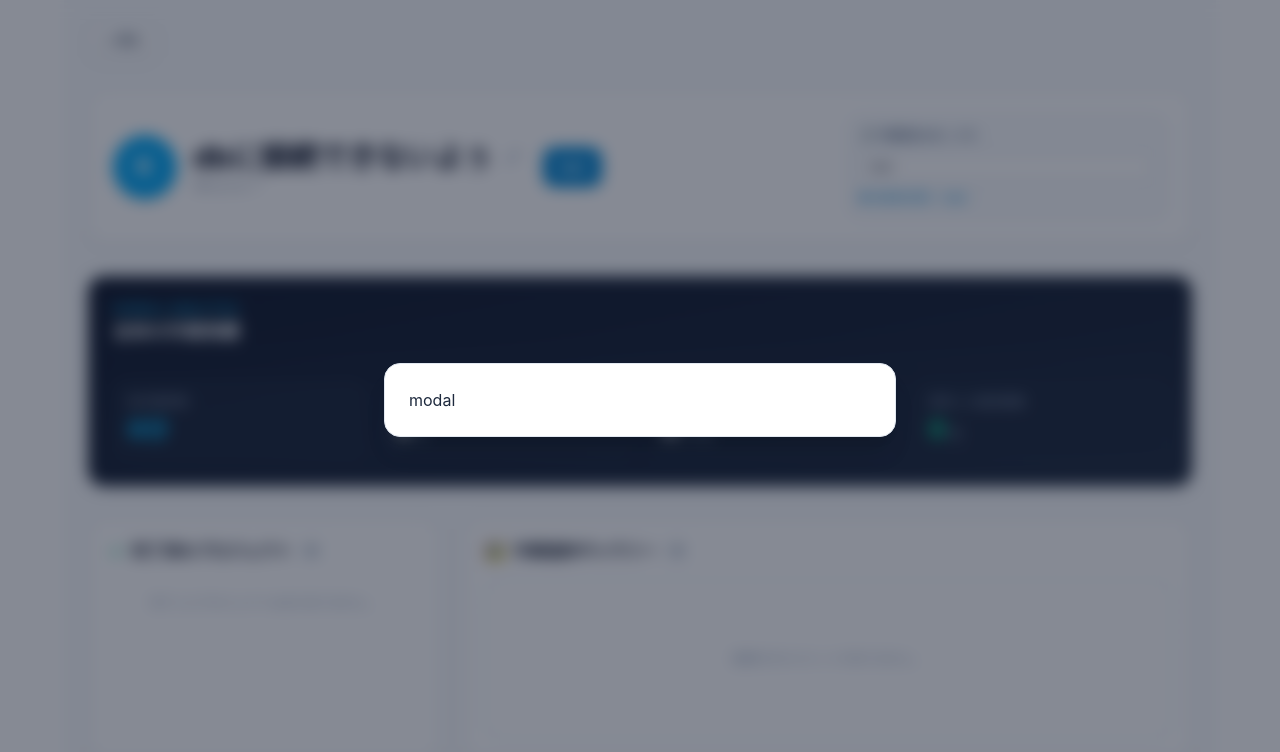
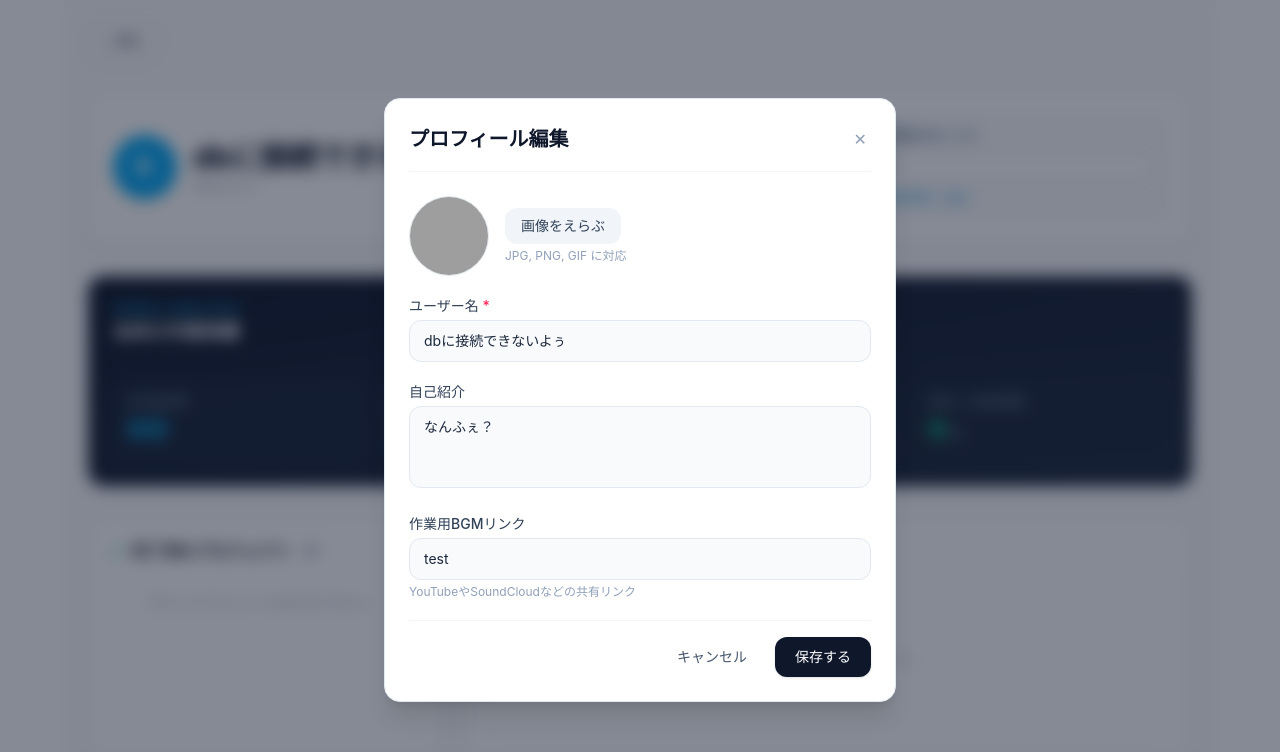
Before and after one commit to kei5o55/worklog-app, a Next.js app: page /users in a window 1280 px wide. Both pictures are taken after a click on the button "test". Shown: the top 752 px of the page. Built offline with nearby package versions, Linux system fonts and the light colour scheme; grey boxes are pictures that could not be loaded.

Commit message:
画像ギャラリーのフィルターロジック改良
最新の画像のみ表示

```diff
--- a/src/app/users/page.tsx
+++ b/src/app/users/page.tsx
@@ -14,6 +14,7 @@ import {
   loadUserProfileIdb,
   saveUserProfileIdb,
 } from "../../logic/storage-idb";
+import { completeTraverseNavigation } from "next/dist/client/components/segment-cache/navigation";
 
 const BGM_STORAGE_KEY = "user_profile_bgm_url";
 
@@ -21,11 +22,7 @@ const BGM_STORAGE_KEY = "user_profile_bgm_url";
 export const initialuUser: User = {
   id: "usr_01HGB8Z9K1M3N4P5Q6R7S8T9U0",
   name: "test user",
-  icon: {
-    url: "https://images.unsplash.com/photo-1535713875002-d1d0cf377fde?w=150",
-    width: 150,
-    height: 150,
-  },
+  icon:  "https://images.unsplash.com/photo-1535713875002-d1d0cf377fde?w=150",
   bio: "ReactとTypeScriptで個人開発中",
   bgmUrl: "https://www.youtube.com/watch?v=jfKfPfyJRdk",
   createdAt: 1704067200000, // 2024-01-01T00:00:00.000Z
@@ -42,7 +39,6 @@ export default function UserProfilePage() {
   const [isEditingName, setIsEditingName] = useState(false);
 
   //プロフィール編集用state
-  const [isEdit,setisEdit] = useState(false);
   const [isEditOpen,setisEditOpen]=useState(false);
 
   const [UserNameInput,setUserNameInput] = useState<string>("");//名前用stateで、このUserNNAmeInputに描いた名前が記録されてるので、これをidbsaveに渡す感じ
@@ -135,12 +131,24 @@ export default function UserProfilePage() {
     return projects.filter((p) => p.completed);
   }, [projects]);
 
+  const latestCommits = useMemo(() => {
+    const map = new Map<string, Commit>();
+    for (const commit of commitsAll) {
+      const existing = map.get(commit.projectId);
+      if (!existing || commit.endedAt > existing.endedAt && commit.image) {//画像があるコミットかつ、最新のものをフィルターして配列に
+        map.set(commit.projectId, commit);
+      }
+    }
+    return Array.from(map.values());
+  }, [commitsAll]); // commits が更新された時だけ再計算される
+
   // 画像付きコミットの抽出（最新順）
   const imageCommits = useMemo(() => {
-    return commitsAll
+    return latestCommits
       .filter((c) => c.image?.blob)
+      .filter((c) => completedProjects.some((p)=>p.id===c.projectId))
       .sort((a, b) => b.endedAt - a.endedAt);
-  }, [commitsAll]);
+  }, [latestCommits]);
 
   // BlobからのURL生成とクリーンアップ
   useEffect(() => {
@@ -383,7 +391,7 @@ export default function UserProfilePage() {
             </div>
           )}
         </section>
-        <UserProfileModal open={isEditOpen} onClose={() => setisEditOpen(false)}></UserProfileModal>
+        <UserProfileModal open={isEditOpen} onClose={() => setisEditOpen(false)} currentUser={user}></UserProfileModal>
       </div>
 
     </div>
--- a/src/components/UserProfileModal.tsx
+++ b/src/components/UserProfileModal.tsx
@@ -1,12 +1,69 @@
-type Props={
+import { useState, } from "react";
+import type { ChangeEvent,FormEvent } from "react";
+import type { User } from "../logic/types";
+
+type Props = {
   open: boolean;
   onClose: () => void;
+  currentUser?: User; // 初期値として渡す既存のユーザーデータ
+  onSubmit: (formData: FormData) => Promise<void> | void; // 親コンポーネントへ送信する関数
+};
+
+export default function UserProfileModal({
+  open,
+  onClose,
+  currentUser,
+  onSubmit,
+}: Props) {
+  // フォームの状態
+  const [name, setName] = useState(currentUser?.name ?? "");
+  const [bio, setBio] = useState(currentUser?.bio ?? "");
+  const [bgmUrl, setBgmUrl] = useState(currentUser?.bgmUrl ?? "");
+
+  // 画像プレビュー用
+  const [iconFile, setIconFile] = useState<File | null>(null);
+  const [previewUrl, setPreviewUrl] = useState<string | null>(
+    currentUser?.icon ?? null
+  );
+
+  const [isSubmitting, setIsSubmitting] = useState(false);
+
+  if (!open) return null;
+
+  // 画像選択時のプレビュー生成
+  const handleIconChange = (e: ChangeEvent<HTMLInputElement>) => {
+    const file = e.target.files?.[0];
+    if (file) {
+      setIconFile(file);
+      setPreviewUrl(URL.createObjectURL(file));
+    }
+  };
+
+  // フォーム送信処理
+  const handleSubmit = async (e: FormEvent) => {
+    e.preventDefault();
+    setIsSubmitting(true);
+
+    try {
+      // Active Storage 連携を考慮し FormData で送れるように構築
+      const formData = new FormData();
+      formData.append("user[name]", name);
+      formData.append("user[bio]", bio);
+      formData.append("user[bgm_url]", bgmUrl);
+      if (iconFile) {
+        formData.append("user[icon]", iconFile);
       }
 
-export default function UserProfileModal({ open, onClose}: Props){
-    if (!open) return null;
+      await onSubmit(formData);
+      onClose();
+    } catch (error) {
+      console.error("Failed to update profile:", error);
+    } finally {
+      setIsSubmitting(false);
+    }
+  };
 
-    return(
+  return (
     <div
       role="dialog"
       aria-modal="true"
@@ -16,10 +73,117 @@ export default function UserProfileModal({ open, onClose}: Props){
         if (e.target === e.currentTarget) onClose();
       }}
     >
-                <div className="w-full max-w-lg bg-white rounded-2xl shadow-xl border border-slate-200 p-6 space-y-6 my-8">
-                    modal
+      <div className="w-full max-w-lg bg-white rounded-2xl shadow-xl border border-slate-200 p-6 space-y-6 my-8 text-slate-800">
+        {/* ヘッダー */}
+        <div className="flex items-center justify-between border-b border-slate-100 pb-4">
+          <h2 className="text-xl font-bold text-slate-900">
+            プロフィール編集
+          </h2>
+          <button
+            type="button"
+            onClick={onClose}
+            className="text-slate-400 hover:text-slate-600 transition-colors p-1 rounded-lg hover:bg-slate-100"
+          >
+            ✕
+          </button>
         </div>
 
+        <form onSubmit={handleSubmit} className="space-y-5">
+          {/* アイコン画像設定 */}
+          <div className="flex items-center gap-4">
+            <div className="relative w-20 h-20 rounded-full bg-slate-100 border border-slate-200 overflow-hidden shrink-0 grid place-items-center">
+              {previewUrl ? (
+                <img
+                  src={previewUrl}
+                  alt="Icon Preview"
+                  className="w-full h-full object-cover"
+                />
+              ) : (
+                <span className="text-slate-400 text-xs">No Icon</span>
+              )}
+            </div>
+            <div>
+              <label className="cursor-pointer inline-flex items-center justify-center px-4 py-2 text-sm font-medium text-slate-700 bg-slate-100 hover:bg-slate-200 rounded-xl transition-colors">
+                画像をえらぶ
+                <input
+                  type="file"
+                  accept="image/*"
+                  onChange={handleIconChange}
+                  className="hidden"
+                />
+              </label>
+              <p className="text-xs text-slate-400 mt-1">
+                JPG, PNG, GIF に対応
+              </p>
+            </div>
+          </div>
+
+          {/* 名前 */}
+          <div className="space-y-1">
+            <label className="block text-sm font-medium text-slate-700">
+              ユーザー名 <span className="text-rose-500">*</span>
+            </label>
+            <input
+              type="text"
+              required
+              value={name}
+              onChange={(e) => setName(e.target.value)}
+              placeholder="表示名を入力"
+              className="w-full px-3.5 py-2.5 bg-slate-50 border border-slate-200 rounded-xl focus:bg-white focus:outline-none focus:ring-2 focus:ring-slate-900/10 focus:border-slate-400 transition-all text-sm"
+            />
+          </div>
+
+          {/* 自己紹介（bio） */}
+          <div className="space-y-1">
+            <label className="block text-sm font-medium text-slate-700">
+              自己紹介
+            </label>
+            <textarea
+              rows={3}
+              value={bio}
+              onChange={(e) => setBio(e.target.value)}
+              placeholder="好きな技術や日常について"
+              className="w-full px-3.5 py-2.5 bg-slate-50 border border-slate-200 rounded-xl focus:bg-white focus:outline-none focus:ring-2 focus:ring-slate-900/10 focus:border-slate-400 transition-all text-sm resize-none"
+            />
+          </div>
+
+          {/* 作業用BGM用リンク */}
+          <div className="space-y-1">
+            <label className="block text-sm font-medium text-slate-700">
+              作業用BGMリンク
+            </label>
+            <input
+              type="url"
+              value={bgmUrl}
+              onChange={(e) => setBgmUrl(e.target.value)}
+              placeholder="https://youtube.com/..."
+              className="w-full px-3.5 py-2.5 bg-slate-50 border border-slate-200 rounded-xl focus:bg-white focus:outline-none focus:ring-2 focus:ring-slate-900/10 focus:border-slate-400 transition-all text-sm"
+            />
+            <p className="text-xs text-slate-400">
+              YouTubeやSoundCloudなどの共有リンク
+            </p>
+          </div>
+
+          {/* フッターアクション */}
+          <div className="flex items-center justify-end gap-3 pt-4 border-t border-slate-100">
+            <button
+              type="button"
+              onClick={onClose}
+              disabled={isSubmitting}
+              className="px-4 py-2.5 text-sm font-medium text-slate-600 hover:bg-slate-100 rounded-xl transition-colors disabled:opacity-50"
+            >
+              キャンセル
+            </button>
+            <button
+              type="submit"
+              disabled={isSubmitting || !name.trim()}
+              className="px-5 py-2.5 text-sm font-medium text-white bg-slate-900 hover:bg-slate-800 rounded-xl transition-colors shadow-sm disabled:opacity-50"
+            >
+              {isSubmitting ? "保存中..." : "保存する"}
+            </button>
+          </div>
+        </form>
+      </div>
     </div>
   );
 }
--- a/src/logic/types.ts
+++ b/src/logic/types.ts
@@ -11,7 +11,7 @@ export type IconImage = {//railsのアクティブストレージでurlを受け
 export type User = {
   id: string;
   name: string;
-  icon?: IconImage;
+  icon?: string;
   bio?: string;
   bgmUrl?: string; // 作業BGMリンク用
   createdAt?: number;
@@ -109,11 +109,7 @@ export type CalendarCell = {
 export const initialuUser: User = {
   id: "usr_01HGB8Z9K1M3N4P5Q6R7S8T9U0",
   name: "dbに接続できないよぅ",
-  icon: {
-    url: "https://images.unsplash.com/photo-1535713875002-d1d0cf377fde?w=150",
-    width: 150,
-    height: 150,
-  },
+  icon:"https://images.unsplash.com/photo-1535713875002-d1d0cf377fde?w=150",
   bio: "なんふぇ？",
   bgmUrl: "test",
   createdAt: 1704067200000, // 2024-01-01T00:00:00.000Z
```
Lines whose indentation alone changed are shown as unchanged.
